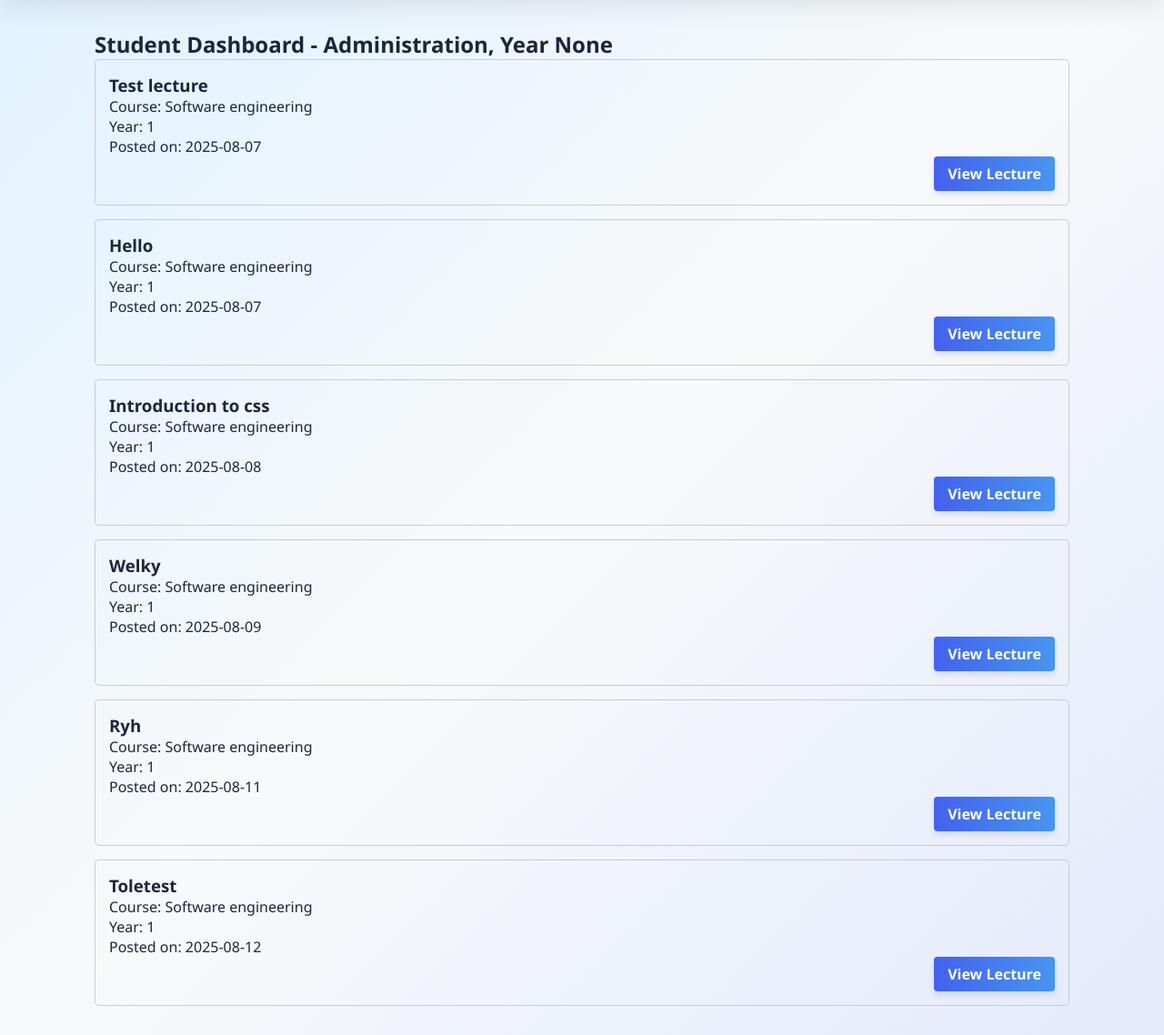
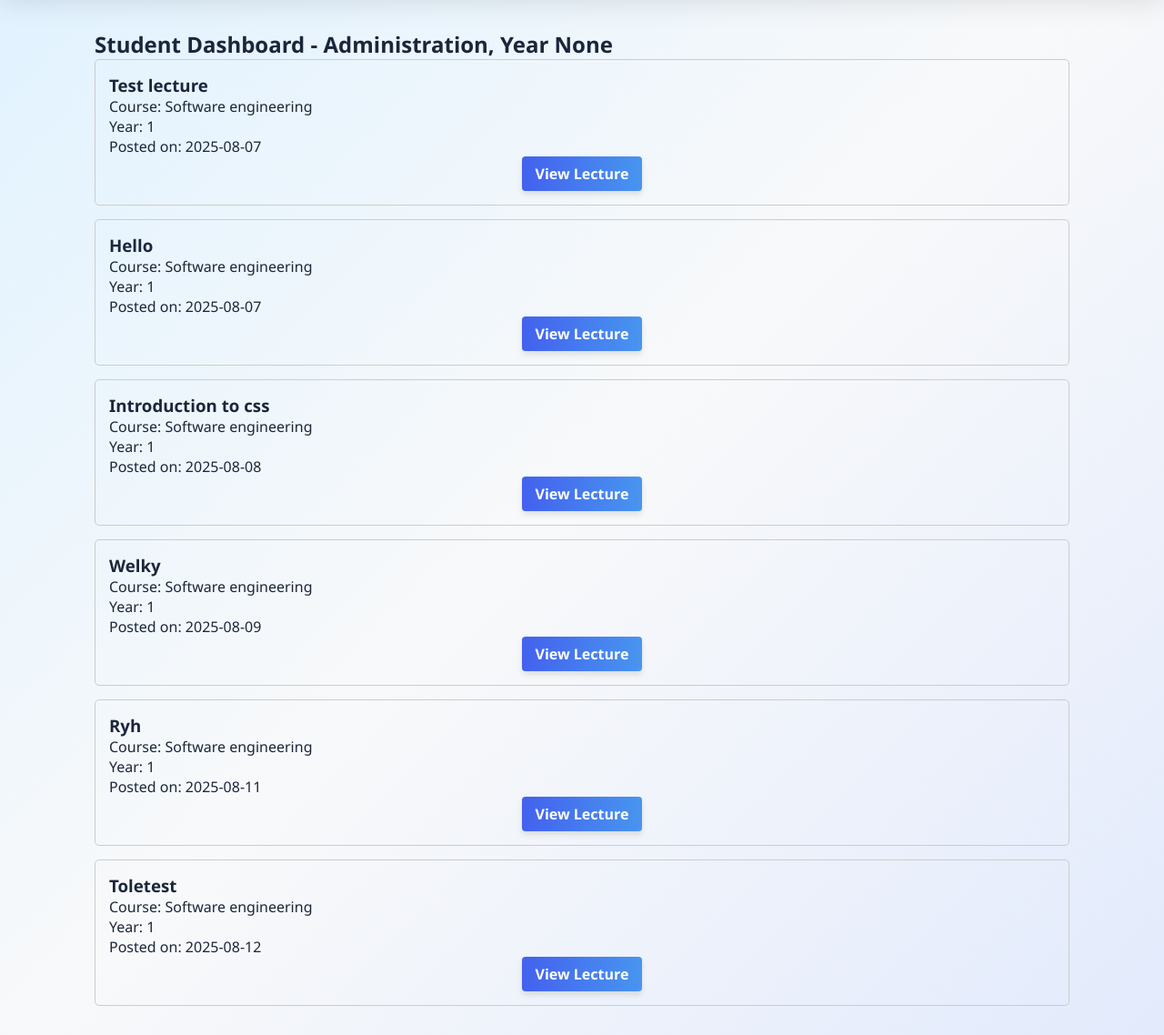
Before and after one commit to ToleInventor/lecnotes, a Flask app: template templates/student_dashboard.html in a window 1280 px wide. Shown: the part 65-1203 px from the top of the page at 91% size. Run offline with Flask 3, Linux system fonts and the light colour scheme; the template is opened without the code that fills it: values that come from a table or form of the project are taken from there, others are empty.

Commit message:
Update student_dashboard.html

```diff
--- a/templates/student_dashboard.html
+++ b/templates/student_dashboard.html
@@ -14,7 +14,7 @@
                         <p>Year: {{ lecture.year }}</p>
                         <p>Posted on: {{ lecture.timestamp.strftime('%Y-%m-%d') }}</p>
                         <div style="display: flex; justify-content: flex-end;">
-                            <a href="{{ url_for('view_lecture', lecture_id=lecture.id) }}" class="btn" style="background-color: #007bff; color:white; padding: 8px 15px; border-radius: 4px; text-decoration: none;">
+                            <a href="{{ url_for('view_lecture', lecture_id=lecture.id) }}" class="btn" style="background-color: #007bff; color:white; padding: 8px 15px; border-radius: 4px; text-decoration: none; margin: 0 auto">
                                 View Lecture
                             </a>
                         </div>
```
